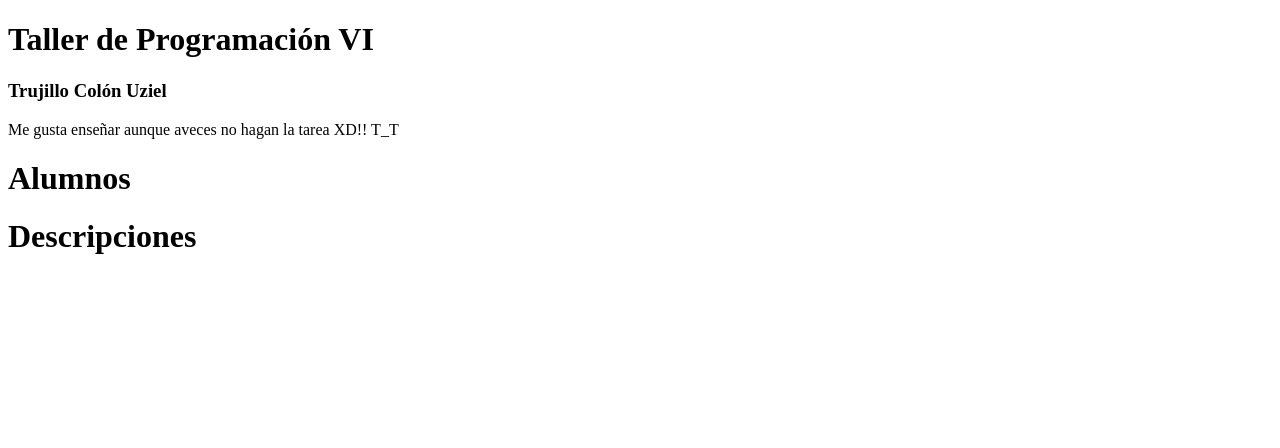
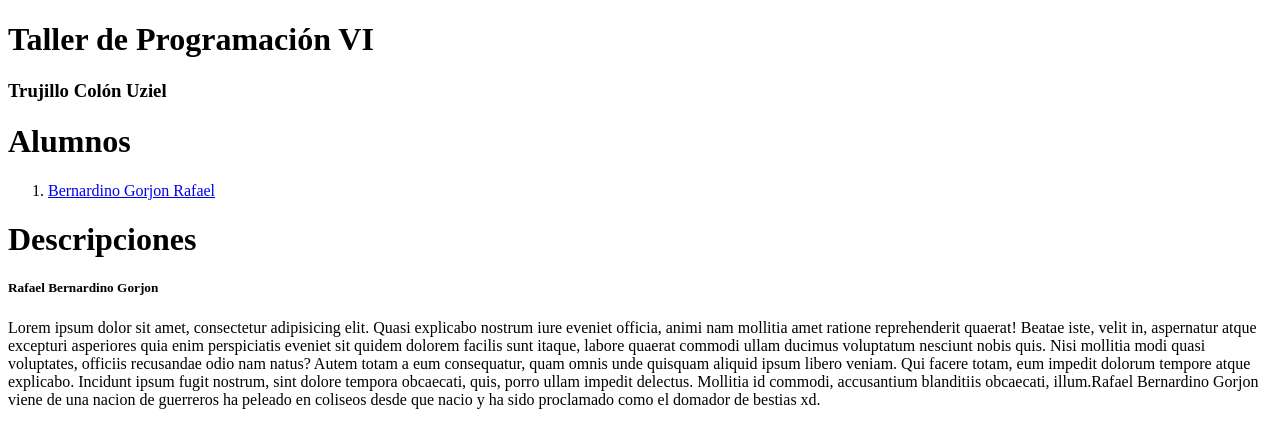
Before and after one commit to XeshMax/prograWeb, a plain HTML site: page ejercicio03/index.html in a window 1280 px wide. Drawn offline with Linux system fonts and the light colour scheme.

Commit message:
ejercicio1

```diff
--- a/ejercicio03/index.html
+++ b/ejercicio03/index.html
@@ -8,11 +8,21 @@
 
     <h1>Taller de Programación VI</h1>
     <h3>Trujillo Colón Uziel</h3>
-    <p>Me gusta enseñar aunque aveces no hagan la tarea XD!! T_T</p>
+
 
     <h1>Alumnos</h1>
 
+  <ol>
+    <li><a href="#rafael">Bernardino Gorjon Rafael</a></li>
+	</ol>
     <h1>Descripciones</h1>
+	<h5><a name="rafael">Rafael Bernardino Gorjon</a></h5>
+  <p>Lorem ipsum dolor sit amet, consectetur adipisicing elit. Quasi explicabo nostrum iure eveniet officia,
+  animi nam mollitia amet ratione reprehenderit quaerat! Beatae iste, velit in, aspernatur atque excepturi asperiores
+  quia enim perspiciatis eveniet sit quidem dolorem facilis sunt itaque, labore quaerat commodi ullam ducimus voluptatum nesciunt nobis quis.
+  Nisi mollitia modi quasi voluptates, officiis recusandae odio nam natus? Autem totam a eum consequatur, quam omnis unde quisquam aliquid ipsum libero veniam.
+  Qui facere totam, eum impedit dolorum tempore atque explicabo. Incidunt ipsum fugit nostrum, sint dolore tempora obcaecati, quis, porro ullam impedit delectus.
+  Mollitia id commodi, accusantium blanditiis obcaecati, illum.Rafael Bernardino Gorjon viene de una nacion de guerreros ha peleado en coliseos desde que nacio y ha sido proclamado como el domador de bestias xd.</p>
 
 </body>
 </html>
```
